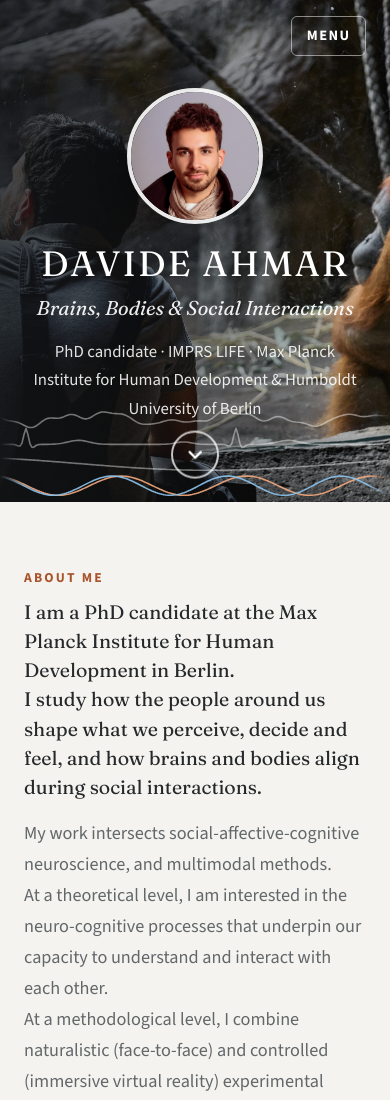
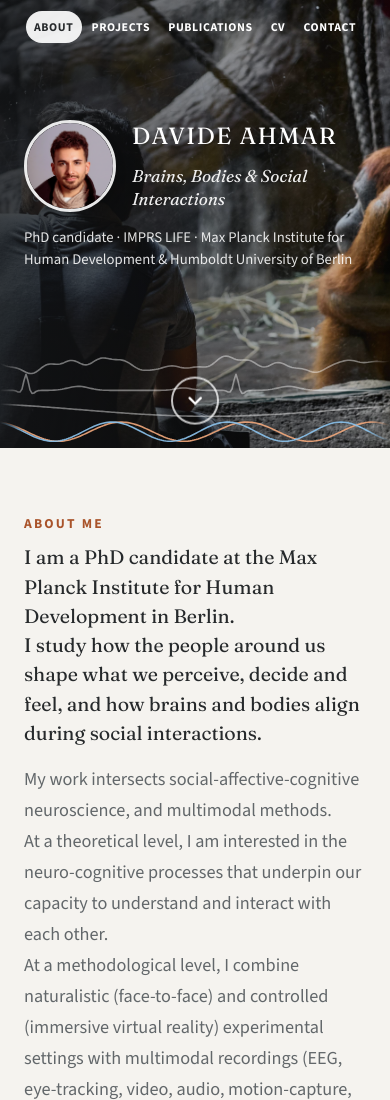
Before and after one commit to DavAhm/DavAhm.github.io, a plain HTML site: page index.html in a window 390 px wide. Shown: the top 1100 px of the page. Drawn offline with nearby package versions, Linux system fonts and the light colour scheme.

Commit message:
mobile version

```diff
--- a/assets/site.css
+++ b/assets/site.css
@@ -68,33 +68,25 @@ p { margin: 0 0 1em; }
 }
 .menu a:hover { background: var(--accent-soft); color: var(--accent); }
 .menu a[aria-current="page"] { background: var(--accent); color: #fff; }
-.menu-btn {
-  display: none; background: none; border: 1px solid var(--line); border-radius: 6px;
-  font: inherit; font-size: .9rem; font-weight: 700; letter-spacing: .1em; text-transform: uppercase;
-  padding: .4rem .9rem; color: inherit; cursor: pointer;
-}
 
 /* Home: bar sits transparently over the hero until you scroll */
 .topbar--over { position: fixed; left: 0; right: 0; background: transparent; border-color: transparent; backdrop-filter: none; }
-.topbar--over .menu a, .topbar--over .menu-btn { color: #fff; border-color: rgba(255,255,255,.5); }
+.topbar--over .menu a { color: #fff; }
 .topbar--over .menu a:hover { background: rgba(255,255,255,.18); color: #fff; }
 .topbar--over .menu a[aria-current="page"] { background: rgba(255,255,255,.92); color: var(--ink); }
 .topbar--over.is-solid { background: rgba(245,243,239,.96); border-color: var(--line); backdrop-filter: blur(8px); }
-.topbar--over.is-solid .menu a, .topbar--over.is-solid .menu-btn { color: var(--ink); }
+.topbar--over.is-solid .menu a { color: var(--ink); }
 .topbar--over.is-solid .menu a[aria-current="page"] { background: var(--accent); color: #fff; }
-.topbar--over.is-solid .menu-btn { border-color: var(--line); }
 
+/* Phones/tablets: same pill menu as desktop, just smaller.
+   If a very narrow screen can't fit all links, the row scrolls sideways. */
 @media (max-width: 900px) {
-  .topbar-inner { justify-content: flex-end; }
-  .menu-btn { display: block; }
-  .menu {
-    display: none; position: absolute; top: var(--bar-h); left: 0; right: 0;
-    flex-direction: column; gap: 0; background: var(--bg); border-bottom: 1px solid var(--line);
-    padding: .5rem 1.5rem 1rem;
-  }
-  .menu.open { display: flex; }
-  .menu a, .topbar--over .menu a { color: var(--ink); padding: .8rem 0; border-radius: 0; border-bottom: 1px solid var(--line); }
-  .menu a[aria-current="page"], .topbar--over .menu a[aria-current="page"] { background: none; color: var(--accent); }
+  :root { --bar-h: 3.4rem; }
+  .topbar-inner { width: calc(100% - 1rem); }
+  .menu { gap: .1rem; max-width: 100%; overflow-x: auto; scrollbar-width: none; }
+  .menu::-webkit-scrollbar { display: none; }
+  /* text shrinks with the screen on small phones so all five links fit */
+  .menu a { font-size: min(.74rem, 3.3vw); letter-spacing: .05em; padding: .5em .7em; white-space: nowrap; }
 }
 
 /* ---------- Home hero ---------- */
@@ -161,10 +153,19 @@ p { margin: 0 0 1em; }
 @media (prefers-reduced-motion: reduce) { .scroll-down { animation: none; } }
 
 @media (max-width: 640px) {
-  .hero { height: auto; min-height: 0; max-height: none; padding: 1rem 0 5rem; }
-  .hero-inner { flex-direction: column; text-align: center; gap: 1.2rem; }
-  .hero-photo { width: 8.5rem; height: 8.5rem; }
-  .hero-tagline { font-size: 1.25rem; }
+  /* bottom padding keeps the text clear of the traces strip and scroll arrow */
+  .hero { height: auto; min-height: 28rem; max-height: none; padding: 1rem 0 8rem; }
+  /* Same arrangement as desktop: photo beside the name and tagline,
+     with the (long) role line running full width underneath. */
+  .hero-inner {
+    display: grid; grid-template-columns: auto 1fr; align-items: center;
+    column-gap: 1rem; row-gap: .9rem;
+  }
+  .hero-inner > div { display: contents; }
+  .hero-photo { grid-row: 1 / span 2; width: 5.75rem; height: 5.75rem; border-width: 3px; }
+  .hero h1 { grid-column: 2; align-self: end; font-size: min(1.6rem, 6vw); margin: 0; white-space: nowrap; }
+  .hero-tagline { grid-column: 2; align-self: start; font-size: min(1.1rem, 4.4vw); line-height: 1.35; margin: 0; }
+  .hero-role { grid-column: 1 / -1; font-size: .92rem; line-height: 1.5; }
 }
 
 /* ---------- Page header (inner pages) ---------- */
@@ -213,6 +214,10 @@ p { margin: 0 0 1em; }
 .update-title a { color: var(--ink); text-decoration: none; }
 .update-title a:hover { color: var(--accent); text-decoration: underline; }
 @media (max-width: 900px) { .about-intro { grid-template-columns: 1fr; gap: 2rem; } }
+@media (max-width: 640px) {
+  .update { grid-template-columns: 5.5rem 1fr; }
+  .update-thumb { width: 5.5rem; height: 5.5rem; }
+}
 
 .bio { columns: 2 24rem; column-gap: 3rem; }
 .bio p { break-inside: avoid-column; }
--- a/assets/site.js
+++ b/assets/site.js
@@ -1,19 +1,8 @@
-// Mobile menu toggle
-const btn = document.querySelector('.menu-btn');
-const menu = document.getElementById('menu');
-if (btn && menu) {
-  btn.addEventListener('click', () => {
-    const open = menu.classList.toggle('open');
-    btn.setAttribute('aria-expanded', open);
-  });
-}
-
 // Home page: make the transparent top bar solid once you scroll past the hero
 const bar = document.querySelector('.topbar--over');
 if (bar) {
-  const update = () => bar.classList.toggle('is-solid', window.scrollY > 80 || menu.classList.contains('open'));
+  const update = () => bar.classList.toggle('is-solid', window.scrollY > 80);
   window.addEventListener('scroll', update, { passive: true });
-  btn && btn.addEventListener('click', update);
   update();
 }
 
--- a/index.html
+++ b/index.html
@@ -30,6 +30,7 @@
     ],
     "sameAs": [
       "https://github.com/DavAhm",
+      "https://scholar.google.com/citations?user=-RB7ht8AAAAJ",
       "https://www.imprs-life.mpg.de/person/160104/2813"
     ]
   }
@@ -40,7 +41,6 @@
 
   <header class="topbar topbar--over">
     <div class="wrap topbar-inner">
-      <button class="menu-btn" aria-expanded="false" aria-controls="menu">Menu</button>
       <nav class="menu" id="menu" aria-label="Main">
         <a href="index.html" aria-current="page">About</a>
         <a href="projects.html">Projects</a>
```
Also changed, not shown: contact.html (+7 -2 lines), cv.html (+0 -1 lines), projects.html (+0 -1 lines), publications.html (+0 -1 lines).
